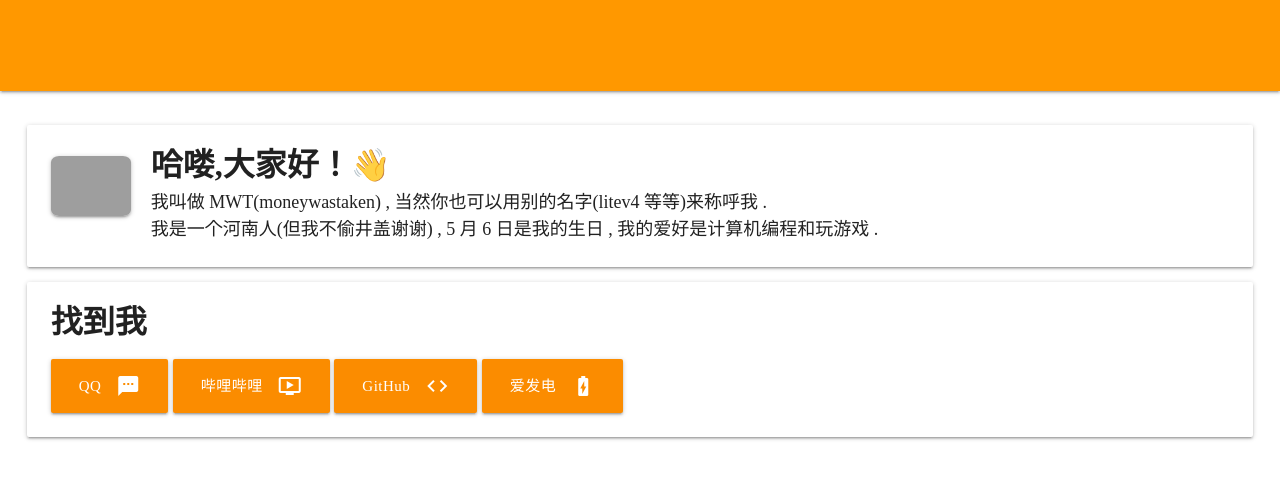
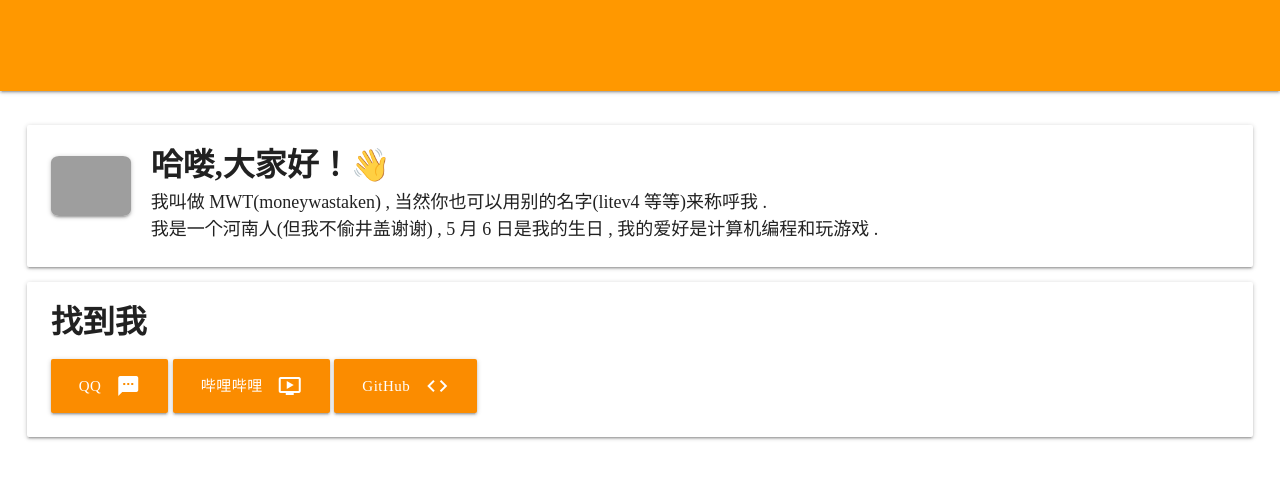
Before and after one commit to litev4/Pages, a plain HTML site: page index.html in a window 1280 px wide. Drawn offline with nearby package versions, Linux system fonts and the light colour scheme; grey boxes are pictures that could not be loaded.

Commit message:
Update index.html

```diff
--- a/index.html
+++ b/index.html
@@ -170,11 +170,7 @@
               <i class="material-icons right">code</i>
               GitHub
             </a>
-            <a class="waves-effect waves-light btn-large orange darken-1" style="text-transform: none;"
-              href="https://afdian.net/@MoneyNF" target="_blank">
-              <i class="material-icons right">battery_charging_full</i>
-              爱发电
-            </a>
+
           </p>
         </div>
       </div>
```
